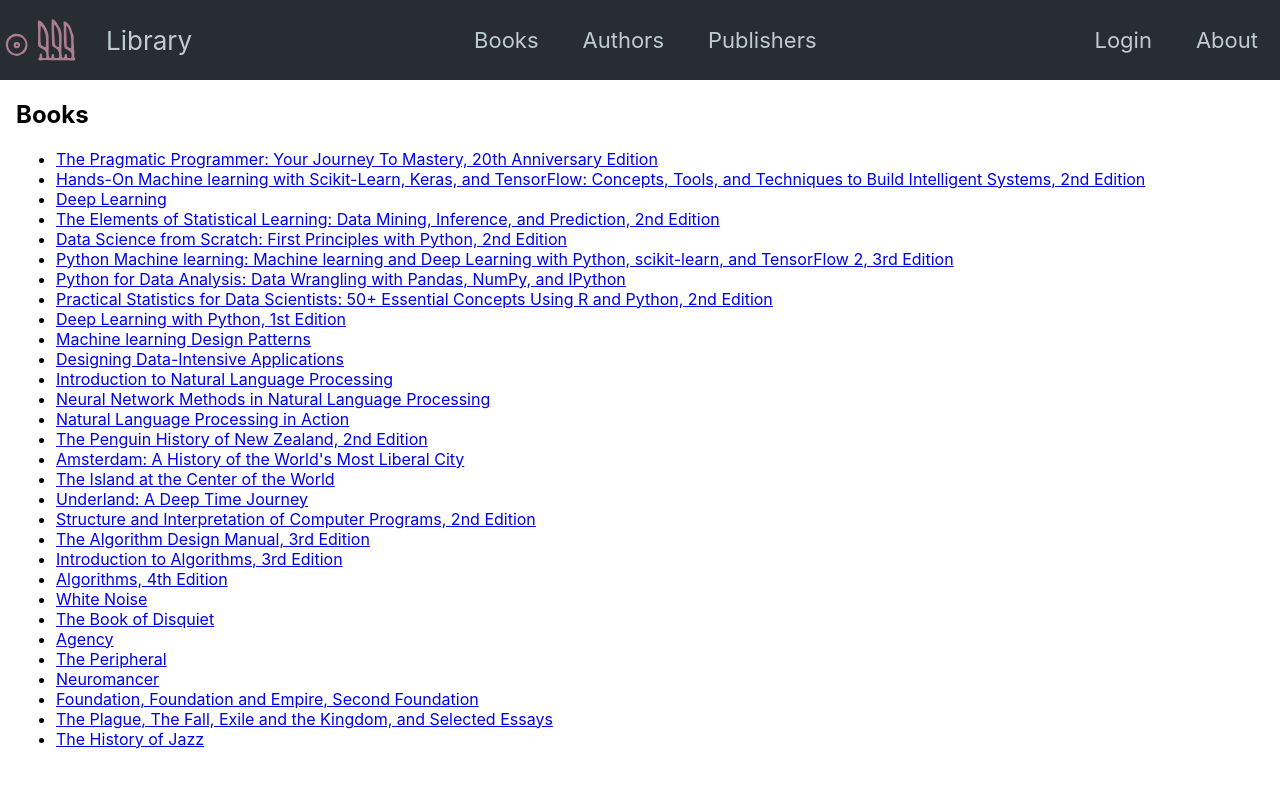
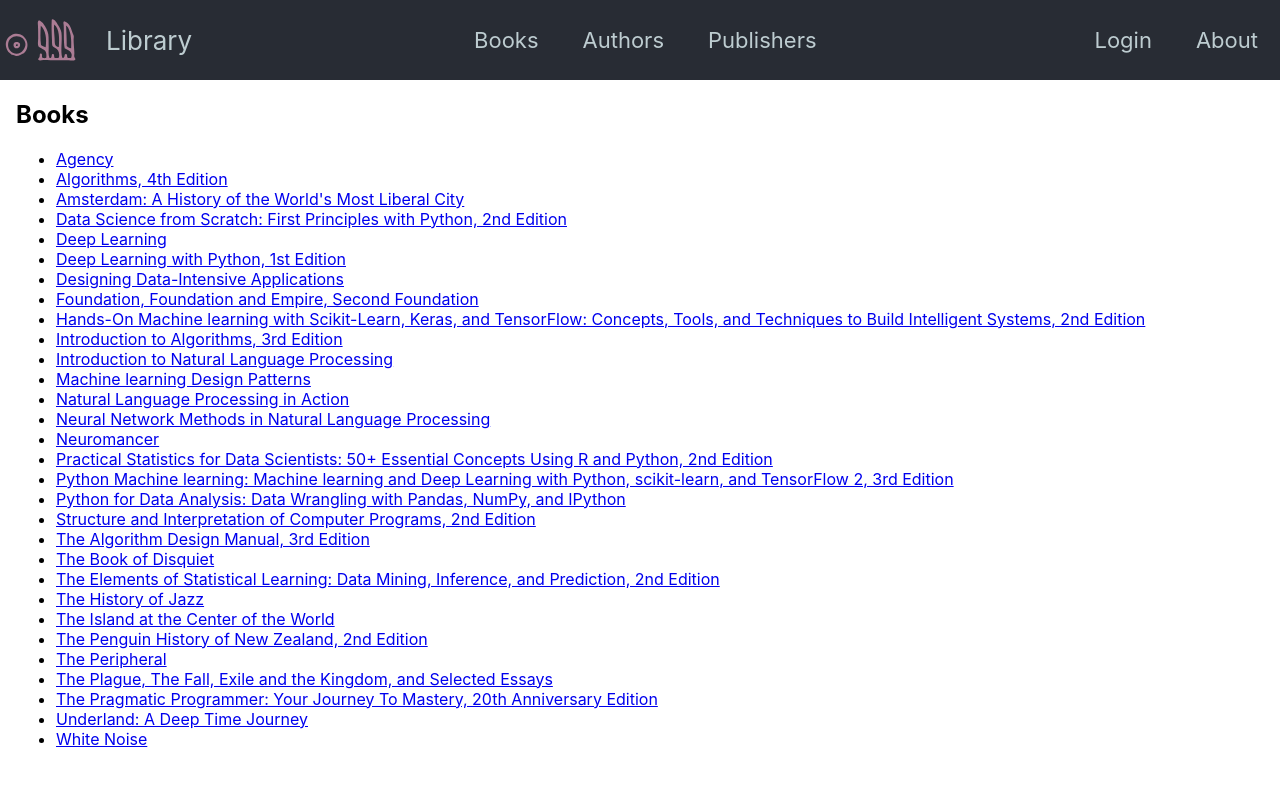
Before and after one commit to cbare/library-app, a React (Create React App) app in the folder library/: page /books in a window 1280 px wide. Shown: the top 786 px of the page. Built offline with nearby package versions, Linux system fonts and the light colour scheme.

Commit message:
use context

```diff
--- a/library/src/App.tsx
+++ b/library/src/App.tsx
@@ -8,11 +8,11 @@
 import logo from './logo.svg';
 import './App.css';
 import {Home} from './pages/Home'
-import {Books} from './pages/Books'
-import {Book} from './pages/Book'
+import {Book, Books} from './pages/Books'
 import {Author, Authors} from './pages/Authors'
 import {Publisher, Publishers} from './pages/Publishers'
 import {Category} from './pages/Category'
+import {LibraryStoreProvider} from './stores/LibraryStore'
 
 
 function App() {
@@ -39,6 +39,7 @@
         </header>
 
         <main>
+          <LibraryStoreProvider>
           <Switch>
             <Route exact path="/">
               <Home/>
@@ -71,6 +72,7 @@
               <Login/>
             </Route>
           </Switch>
+          </LibraryStoreProvider>
         </main>
       </div>
     </Router>
--- /dev/null
+++ b/library/src/models/LibraryModels.ts
@@ -0,0 +1,8 @@
+export interface Book {
+  title: string,
+  authors: string[];
+  publisher: string;
+  isbn: string;
+  published_on: string;
+  category: string[];
+}
--- a/library/src/pages/Authors.tsx
+++ b/library/src/pages/Authors.tsx
@@ -2,10 +2,11 @@
   Link,
   useParams,
 } from "react-router-dom";
+import {useLibraryStore} from '../stores/LibraryStore'
 
-import {authors, authors_by_slug} from '../bookData'
 
 export function Authors() {
+  const {authors} = useLibraryStore()
   return (
     <div>
       <h2>Authors</h2>
@@ -26,7 +27,8 @@
 }
 
 export function Author() {
-  let {author_slug} = useParams<AuthorSlugParam>();
+  const {author_slug} = useParams<AuthorSlugParam>();
+  const {authors_by_slug} = useLibraryStore()
   let author = authors_by_slug.get(author_slug);
 
   if (author) {
--- a/library/src/pages/Book.tsx
+++ /dev/null
@@ -1,44 +0,0 @@
-import {
-  Link,
-  useParams
-} from "react-router-dom";
-import {books} from '../bookData'
-import {slugify} from '../utils'
-import {PublisherLink} from '../components/PublisherLink'
-
-
-interface IsbnParam {
-  isbn: string
-}
-
-function AuthorLink(author: string) {
-  return <li><Link to={"/author/" + slugify(author) }>{author}</Link></li>
-}
-
-
-export function Book() {
-  let {isbn} = useParams<IsbnParam>();
-  let book = books.find(
-    function(b) { return b.isbn===isbn }
-  );
-  if (book) {
-    return (
-      <div>
-        <h2>{ book.title }</h2>
-        <p>{ book.isbn }</p>
-        <ul>{ book.authors.map(AuthorLink) }</ul>
-        <p><PublisherLink publisher={ book.publisher } /></p>
-        <p>{ book.published_on }</p>
-        <p>{ book.category }</p>
-      </div>
-    );
-  }
-  else {
-    return (
-      <div>
-        <h2>Not found</h2>
-        <p>We don't have a book with ISBN { isbn }.</p>
-      </div>
-    );
-  }
-}
--- a/library/src/pages/Books.tsx
+++ b/library/src/pages/Books.tsx
@@ -1,15 +1,20 @@
 import {
   Link,
+  useParams
 } from "react-router-dom";
 
-import {books} from '../bookData'
+import {useLibraryStore} from '../stores/LibraryStore'
+import {PublisherLink} from '../components/PublisherLink'
+import {byTitle, slugify} from '../utils'
+
 
 export function Books() {
+  const { books } = useLibraryStore()
   return (
     <div>
       <h2>Books</h2>
       <ul>
-        { books.map(
+        { books.sort(byTitle).map(
             function(b) {
               return (
                 <li key={b.isbn}>
@@ -22,3 +27,40 @@
     </div>
   );
 }
+
+
+interface IsbnParam {
+  isbn: string
+}
+
+function AuthorLink(author: string) {
+  return <li><Link to={"/author/" + slugify(author) }>{author}</Link></li>
+}
+
+
+export function Book() {
+  let {isbn} = useParams<IsbnParam>();
+  const {getBookByIsbn} = useLibraryStore()
+
+  let book = getBookByIsbn(isbn);
+  if (book) {
+    return (
+      <div>
+        <h2>{ book.title }</h2>
+        <p>{ book.isbn }</p>
+        <ul>{ book.authors.map(AuthorLink) }</ul>
+        <p><PublisherLink publisher={ book.publisher } /></p>
+        <p>{ book.published_on }</p>
+        <p>{ book.category }</p>
+      </div>
+    );
+  }
+  else {
+    return (
+      <div>
+        <h2>Not found</h2>
+        <p>We don't have a book with ISBN { isbn }.</p>
+      </div>
+    );
+  }
+}
--- a/library/src/pages/Category.tsx
+++ b/library/src/pages/Category.tsx
@@ -1,8 +1,9 @@
+import { useContext } from "react";
 import {
   Link,
   useParams
 } from "react-router-dom";
-import {books, categories_by_slug} from '../bookData'
+import { useLibraryStore } from "../stores/LibraryStore";
 
 interface CategorySlugParam {
   category_slug: string;
@@ -10,6 +11,7 @@
 
 export function Category() {
   let {category_slug} = useParams<CategorySlugParam>();
+  const {categories_by_slug, books} = useLibraryStore();
   let category = categories_by_slug.get(category_slug);
   if (category) {
     return (
--- a/library/src/pages/Home.tsx
+++ b/library/src/pages/Home.tsx
@@ -1,11 +1,12 @@
 import {
   Link,
 } from "react-router-dom";
+import { useLibraryStore } from "../stores/LibraryStore";
 
-import {categories} from '../bookData'
 import {slugify} from '../utils'
 
 export function Home() {
+  const {categories} = useLibraryStore()
   return (
     <div>
       <h2>Library Home</h2>
--- a/library/src/pages/Publishers.tsx
+++ b/library/src/pages/Publishers.tsx
@@ -2,14 +2,15 @@
   Link,
   useParams
 } from "react-router-dom";
-import {books, publishers_by_slug} from '../bookData'
 import {PublisherLink} from '../components/PublisherLink'
+import { useLibraryStore } from "../stores/LibraryStore";
 
 
 export function Publishers() {
+  const {books} = useLibraryStore()
   let publishers = Array.from(new Set(books.map(
     function(b) { return b.publisher }
-  ))).sort();
+  ))).sort()
   return (
     <div>
       <h2>Publishers</h2>
@@ -31,6 +32,8 @@
 
 export function Publisher() {
   let {publisher_slug} = useParams<PublisherSlugParam>();
+  const {books, publishers_by_slug} = useLibraryStore()
+
   let publisher = publishers_by_slug.get(publisher_slug)
   if (publisher) {
     return (
--- /dev/null
+++ b/library/src/stores/LibraryStore.tsx
@@ -0,0 +1,62 @@
+import { createContext, FC, useContext } from 'react';
+import { Book } from '../models/LibraryModels';
+import {
+  books as books_,
+  authors as authors_,
+  authors_by_slug as authors_by_slug_,
+  AuthorEntry,
+  categories as categories_,
+  categories_by_slug as categories_by_slug_,
+  publishers_by_slug as publishers_by_slug_,
+} from '../bookData'
+
+
+interface LibraryStore {
+  books: Book[];
+  authors: AuthorEntry[];
+  authors_by_slug: Map<string, AuthorEntry>;
+  categories: string[];
+  categories_by_slug: Map<string, string>;
+  publishers_by_slug: Map<string, string>;
+  getBookByIsbn: (isbn: string) => Book | undefined;
+  isEmpty: boolean;
+}
+
+const LibraryStoreContext = createContext<LibraryStore | undefined>(undefined);
+
+export const useLibraryStore = () => {
+  const context = useContext(LibraryStoreContext);
+
+  if (!context) {
+    throw new Error('useLibraryStore must be used within LibraryStoreProvider');
+  }
+
+  return context;
+};
+
+export const LibraryStoreProvider: FC = ({ children }) => {
+  const books = books_
+  const authors = authors_
+  const authors_by_slug = authors_by_slug_
+  const categories = categories_
+  const categories_by_slug = categories_by_slug_
+  const publishers_by_slug = publishers_by_slug_
+  const getBookByIsbn = (isbn: string) => books.find(b => b.isbn === isbn)
+  const isEmpty = books.length === 0
+
+  return (
+    <LibraryStoreContext.Provider value={
+      {
+        books,
+        authors,
+        authors_by_slug,
+        categories,
+        categories_by_slug,
+        publishers_by_slug,
+        getBookByIsbn,
+        isEmpty,
+      }}>
+      {children}
+    </LibraryStoreContext.Provider>
+  )
+}
--- a/library/src/utils.ts
+++ b/library/src/utils.ts
@@ -1,4 +1,5 @@
-export { byLastName, slugify };
+import {Book} from './models/LibraryModels'
+export { byLastName, slugify, byTitle };
 
 function lastName(name: string): string {
   return name.split(" ").splice(-1,1)[0]
@@ -8,6 +9,16 @@
   if (lastName(a) < lastName(b)) {
     return -1
   } else if (lastName(a) > lastName(b)) {
+    return 1
+  } else {
+    return 0
+  }
+}
+
+function byTitle(a: Book, b: Book): number {
+  if (a.title < b.title) {
+    return -1
+  } else if (a.title> b.title) {
     return 1
   } else {
     return 0
```
Also changed, not shown: library/src/bookData.ts (+1 -8 lines).
